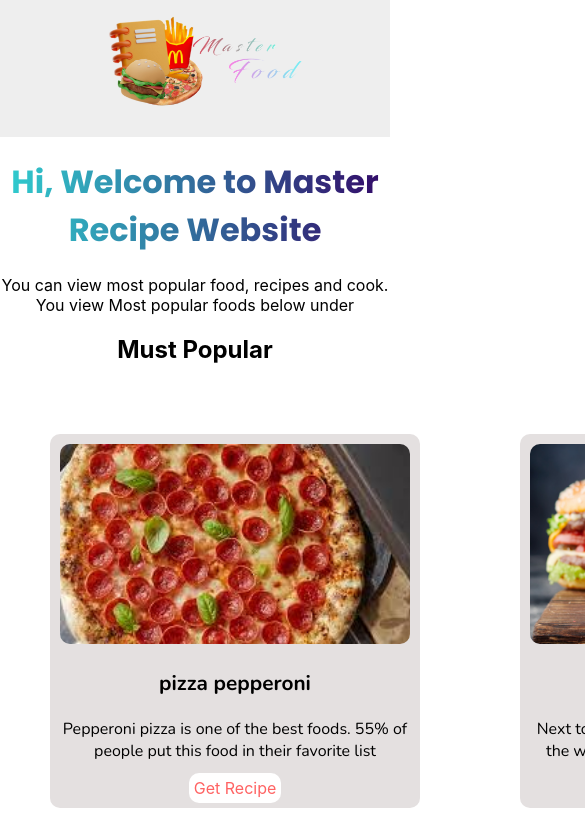
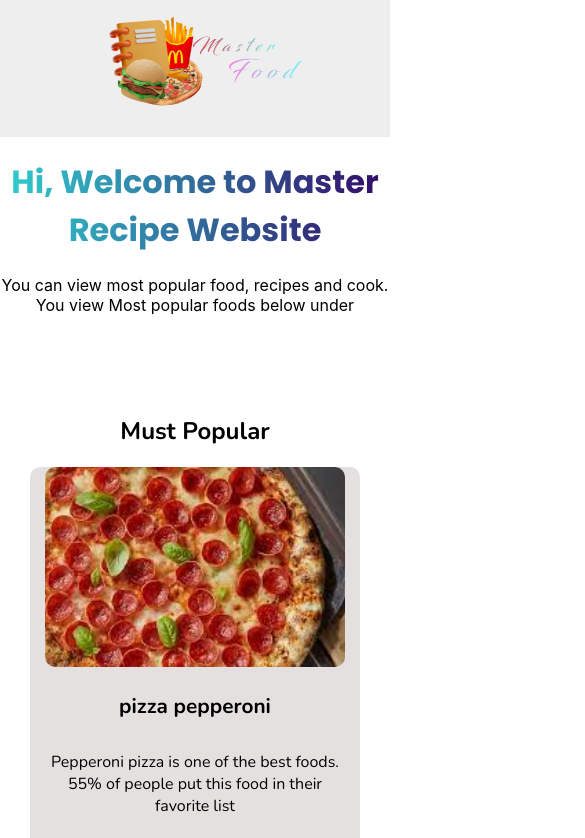
Before and after one commit to Milad-Soleymani/Master-Recipe, a React (Create React App) app: page / in a window 390 px wide. Shown: the top 838 px of the page, 585 px wide, since content can reach past the window. Built offline with nearby package versions, Linux system fonts and the light colour scheme.

Commit message:
add sushi part and responsive Cards

```diff
--- a/src/Styles/Home.css
+++ b/src/Styles/Home.css
@@ -9,60 +9,93 @@
     font-family: poppins;
 }
 
-.Cards{
+
+.MostPopularHeader{
+    font-family: Nunito;
+    margin-top: 100px;
+}
+
+.Cards {
     display: flex;
     flex-direction: row;
     justify-content: space-around;
 }
 
-.Card{
+.Card {
     background-color: #e4e0e0;
     border-radius: 10px;
-    margin: 50px;
-    padding: 10px;
     text-align: center;
 }
 
-.Card>img{
-    width: 350px;
+.Card>img {
+    width: 300px;
     border-radius: 10px;
     height: 200px;
     object-fit: cover;
 }
-.Card>h3{
+
+.Card>h3 {
     font-family: Nunito;
     font-size: 130%;
 }
-.Card>p{
+
+.Card>p {
     font-family: Nunito;
-    width: 350px;
+    width: 310px;
 }
-.Card>button{
+
+.Card>button {
     width: 150px;
     border-radius: 10px;
     border: none;
     margin-bottom: 10px;
 
 }
-.Card>a{
+
+.Card>a {
     color: #FF6363;
     background: white;
     border-radius: 10px;
     padding: 5px;
-    margin-bottom: 120px;
-    transition: background-color 0.25s ease-in-out;
+    margin: 20px;
+    transition: background-color 1s ease-in-out;
 }
 
-.Card>a:hover{
+.Card>a:hover {
     background-color: #FF6363;
     color: white;
 }
 
 
-a{
+a {
     text-decoration: none;
 }
 
-@media screen and (max-width: 750px) {
 
+::-webkit-scrollbar {
+    display: none;
 }
+
+
+
+@media screen and (max-width: 1000px) {
+    .Cards {
+        display: flex;
+        flex-direction: column;
+        text-align: center;
+        justify-content: center;
+        align-items: center;
+    }
+
+    .Card {
+        margin-bottom: 100px;
+        text-align: center;
+        height: 430px;
+        margin-bottom: 20px;
+    }
+
+    .Card>p {
+        text-align: center;
+        padding: 10px;
+    }
+}
--- a/src/pages/Home.jsx
+++ b/src/pages/Home.jsx
@@ -3,6 +3,7 @@ import '../Styles/Home.css'
 
 import pizzaPepperoni from '../assets/images/pizza-pepperoni.jpeg'
 import burger from '../assets/images/burger.jpg'
+import sushi from '../assets/images/sushi.jpg'
 
 const Home = () => {
     return (
@@ -11,7 +12,7 @@ const Home = () => {
             <p> You can view most popular food, recipes and cook.
                 You view Most popular foods below under
             </p>
-            <h2 className='MoostPoularHeader'>
+            <h2 className='MostPopularHeader'>
                 Must Popular
             </h2>
             <div className='Cards'>
@@ -31,13 +32,10 @@ const Home = () => {
                 </div>
 
                 <div className="Card3 Card">
-
-
-                </div>
-
-                <div className="Card4 Card">
-
-
+                    <img src={sushi} />
+                    <h3> Sushi </h3>
+                    <p> Sushi is a Japanese dish of prepared vinegared rice, usually with some sugar and salt, plus a variety of ingredients, such as vegetables, and any meat </p>
+                    <a href=""> Get Recipe </a>
                 </div>
 
             </div>
```
Also changed, not shown: src/assets/images/sushi.jpg (added).
